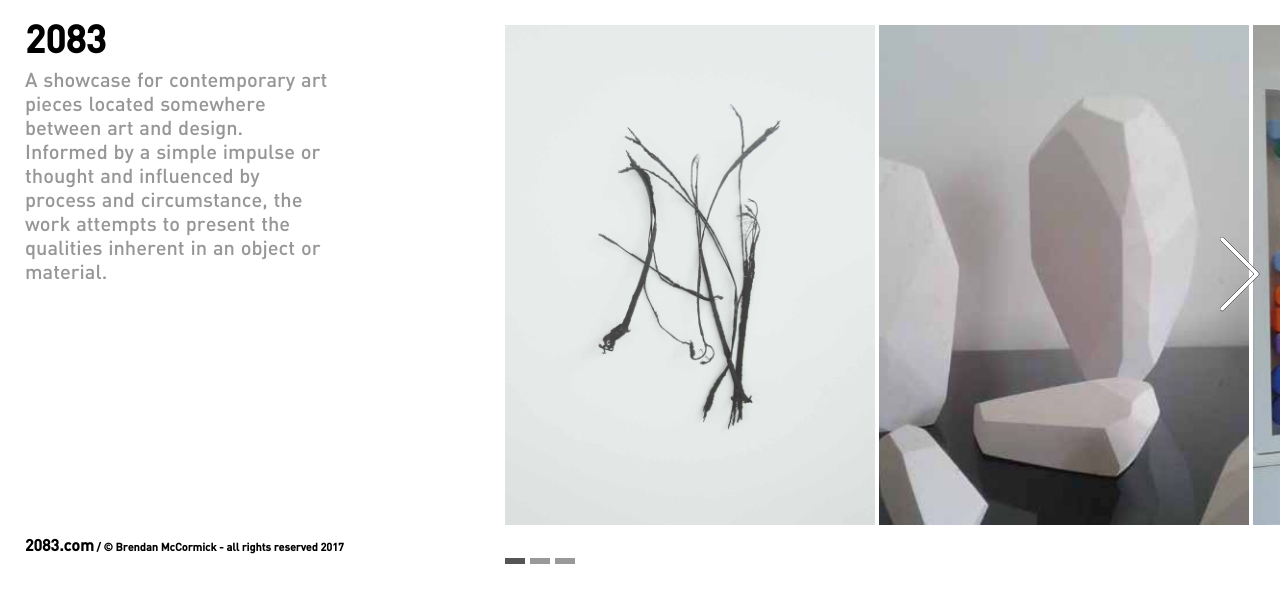
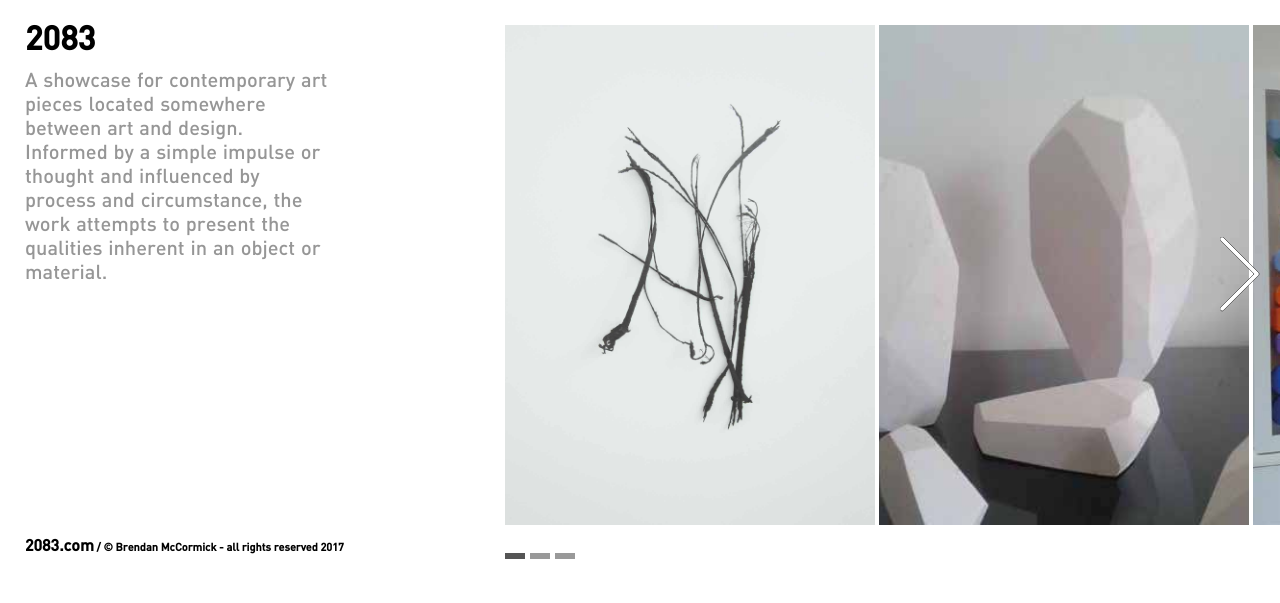
Before and after one commit to twozeroeightthree/website, a Jekyll site: the page built from index.html, in a window 1280 px wide. Shown: the top 603 px of the page. Built offline with Jekyll 4.4.1, drawn with Linux system fonts in a browser that asks for light colours; the list of posts is cut into pages by our own code.

Commit message:
2017-12-04_00:32

```diff
--- a/assets/main.css
+++ b/assets/main.css
@@ -17,7 +17,7 @@ h1 { font-size: 30px; font-weight: bold;}
 h2 { font-size: 24px; font-weight: bold;}
 h3 { font-size: 20px; font-weight: bold;}
 
-#title a{ text-decoration:none; font-size: 38px; }
+#title a{ text-decoration:none; font-size: 33px; }
 
 /* Structure of the website */
 
@@ -31,7 +31,7 @@ h3 { font-size: 20px; font-weight: bold;}
 
 .media{ /* Right section, media and content */
   position: relative;
-  top: -38px;             /* TO BE CHANGED  */
+  top: -33px;             /* TO BE CHANGED  */
   left: 480px;
   display: inline-block;
 }
```
Also changed, not shown: 1 other file.
